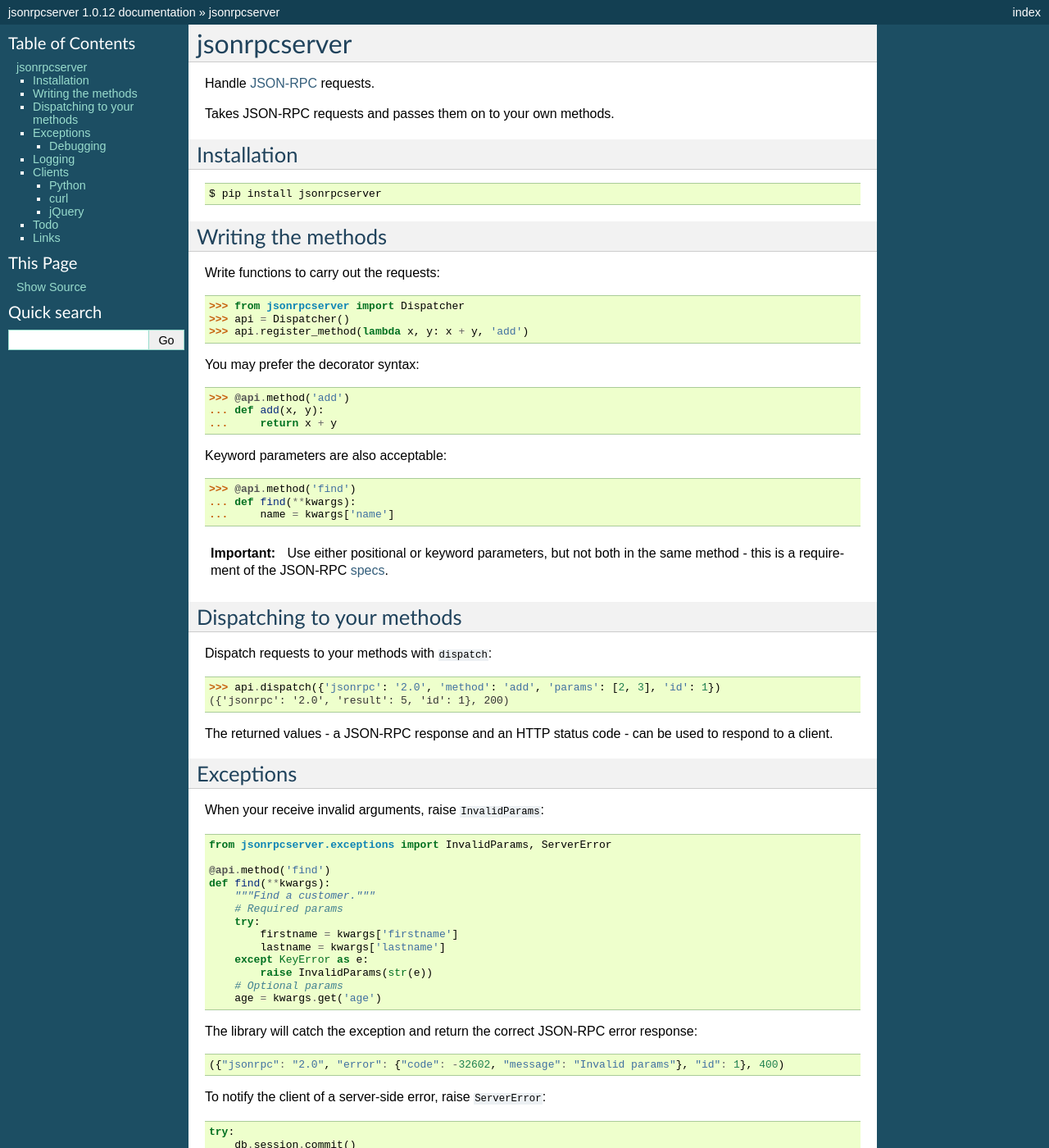
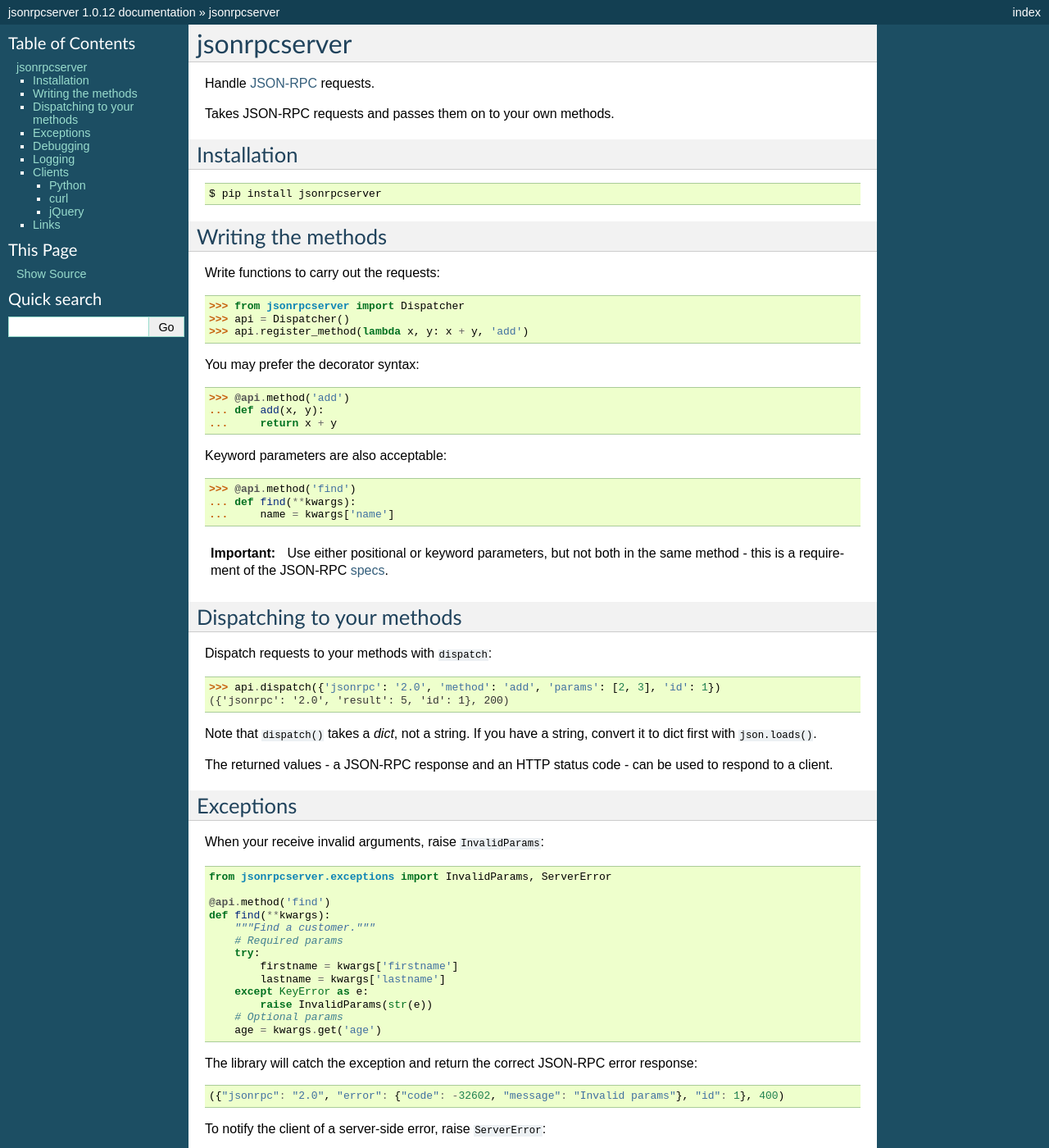
Before and after one commit to explodinglabs/jsonrpcserver, a Sphinx documentation site: the page built from doc/index.rst, in a window 1280 px wide and 1400 px high. Shown: the whole window at 82% size. Built offline with Sphinx 7.4.7, drawn with Linux system fonts in a browser that asks for light colours; some of the changed text lies outside the part shown.

Commit message:
Documentation

```diff
--- a/doc/index.rst
+++ b/doc/index.rst
@@ -1,19 +1,19 @@
 jsonrpcserver
-=============
+*************
 
 Handle `JSON-RPC <http://www.jsonrpc.org/>`_ requests.
 
 Takes JSON-RPC requests and passes them on to your own methods.
 
 Installation
-------------
+============
 
 .. code-block:: sh
 
     $ pip install jsonrpcserver
 
 Writing the methods
--------------------
+===================
 
 Write functions to carry out the requests::
 
@@ -40,18 +40,21 @@
     <http://www.jsonrpc.org/specification#parameter_structures>`_.
 
 Dispatching to your methods
----------------------------
+===========================
 
 Dispatch requests to your methods with ``dispatch``::
 
     >>> api.dispatch({'jsonrpc': '2.0', 'method': 'add', 'params': [2, 3], 'id': 1})
     ({'jsonrpc': '2.0', 'result': 5, 'id': 1}, 200)
 
+Note that ``dispatch()`` takes a *dict*, not a string. If you have a string,
+convert it to dict first with ``json.loads()``.
+
 The returned values - a JSON-RPC response and an HTTP status code - can be
 used to respond to a client.
 
 Exceptions
-----------
+==========
 
 When your receive invalid arguments, raise ``InvalidParams``::
 
@@ -90,7 +93,7 @@
     ({"jsonrpc": "2.0", "error": {"code": -32000, "message": "Server error"}, "id": 1}, 500)
 
 Debugging
-~~~~~~~~~
+=========
 
 In the above exceptions, we're passing more information to the exceptions than
 what is appearing in the error response. To see the extra information in the
@@ -101,7 +104,7 @@
     ({"jsonrpc": "2.0", "error": {"code": -32000, "message": "Server error", "data": "Column 'id' does not exist"}, "id": 1}, 500)
 
 Logging
--------
+=======
 
 To see the json messages being passed back and forth, set the log level to
 INFO::
@@ -140,10 +143,10 @@
 
 
 Clients
--------
+=======
 
 Python
-~~~~~~
+------
 
 Try my `jsonrpcclient <https://jsonrpcclient.readthedocs.org/>`_ library.
 
@@ -155,14 +158,17 @@
     5
 
 curl
-~~~~
+----
 
 .. code-block:: sh
 
-    $ curl -X POST -H 'Content-type: application/json' -d '{"jsonrpc": "2.0", "method": "add", "params": [2, 3], "id": 1}' http://example.com/api
+    $ curl -X POST \
+        -H 'Content-type: application/json' \
+        -d '{"jsonrpc": "2.0", "method": "add", "params": [2, 3], "id": 1}' \
+        http://example.com/api
 
 jQuery
-~~~~~~
+------
 
 .. code-block:: javascript
 
@@ -184,14 +190,12 @@
     $('#answer').html(data.result);
   });
 
-Todo
-----
+Links
+=====
 
-* Support `batch calls <http://www.jsonrpc.org/specification#batch>`_.
+- PyPi Package: https://pypi.python.org/pypi/jsonrpcserver
+- Repository: https://bitbucket.org/beau-barker/jsonrpcserver
+- Issue tracker: https://bitbucket.org/beau-barker/jsonrpcserver/issues
 
-Links
------
-
-* Package: https://pypi.python.org/pypi/jsonrpcserver
-* Repository: https://bitbucket.org/beau-barker/jsonrpcserver
-* Issue tracker: https://bitbucket.org/beau-barker/jsonrpcserver/issues
+If you need a client, try my `jsonrpcclient
+<https://jsonrpcclient.readthedocs.org/>`_ library.
```
Also changed, not shown: 1 other file.
